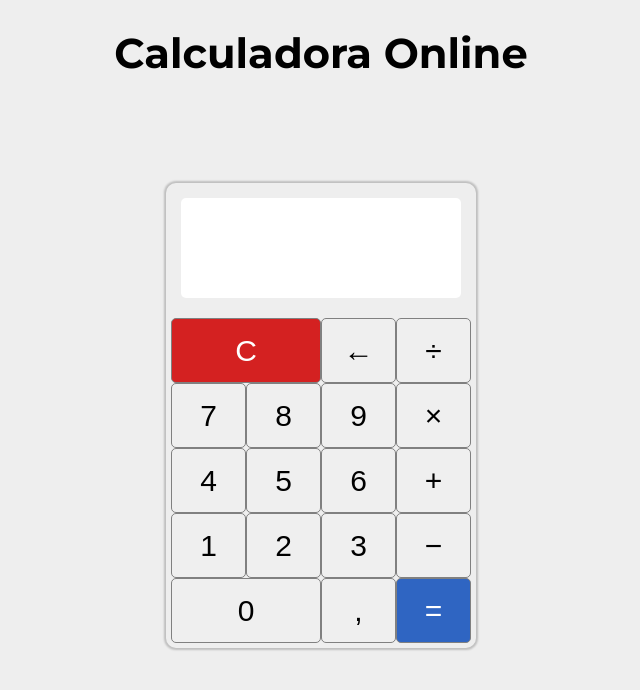
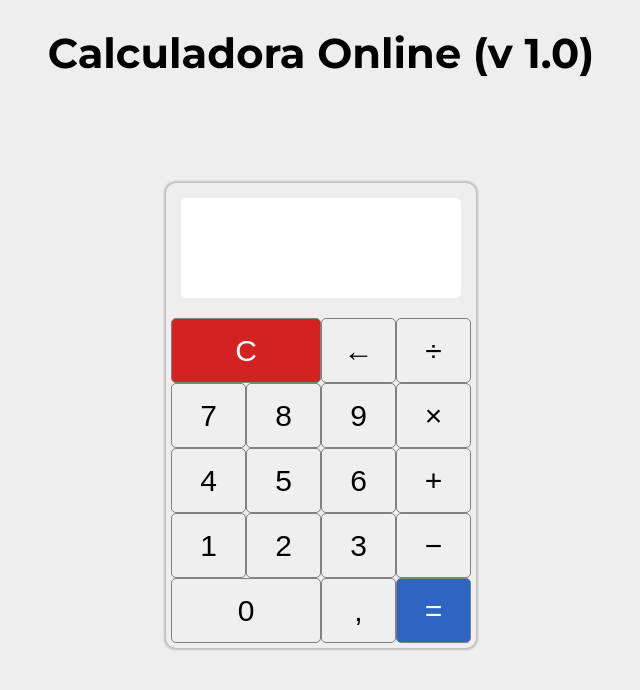
Before and after one commit to jereelozano/PrimeraCalculadora, a plain HTML site: page calculadora.html in a window 1280 px wide. Shown: the whole page, without its empty margins (319-959 px from the left). Drawn offline with Linux system fonts and the light colour scheme.

Commit message:
titulo cambiado

```diff
--- a/calculadora.html
+++ b/calculadora.html
@@ -12,7 +12,7 @@
 </head>
 <body>
     <header>
-        <h1>Calculadora Online</h1>
+        <h1>Calculadora Online (v 1.0)</h1>
     </header>
     <div class="contenedor">
 
```
